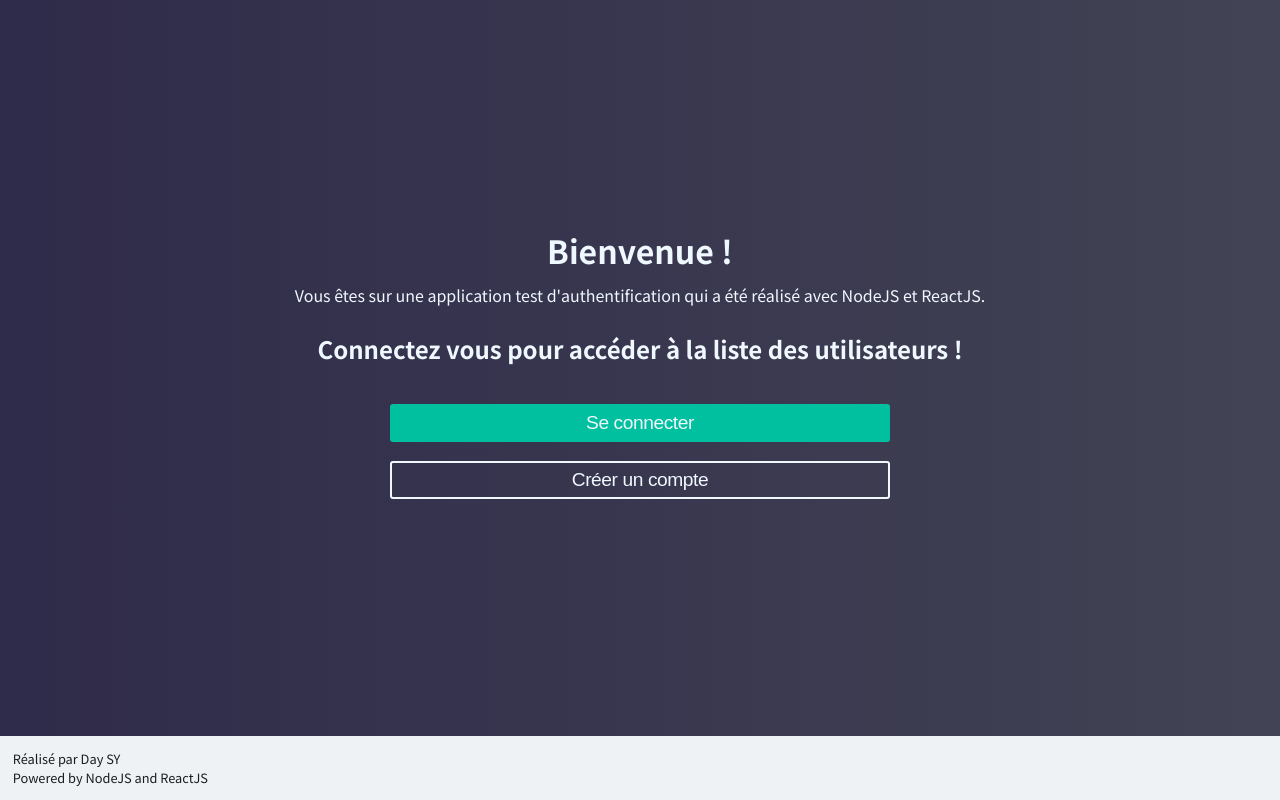
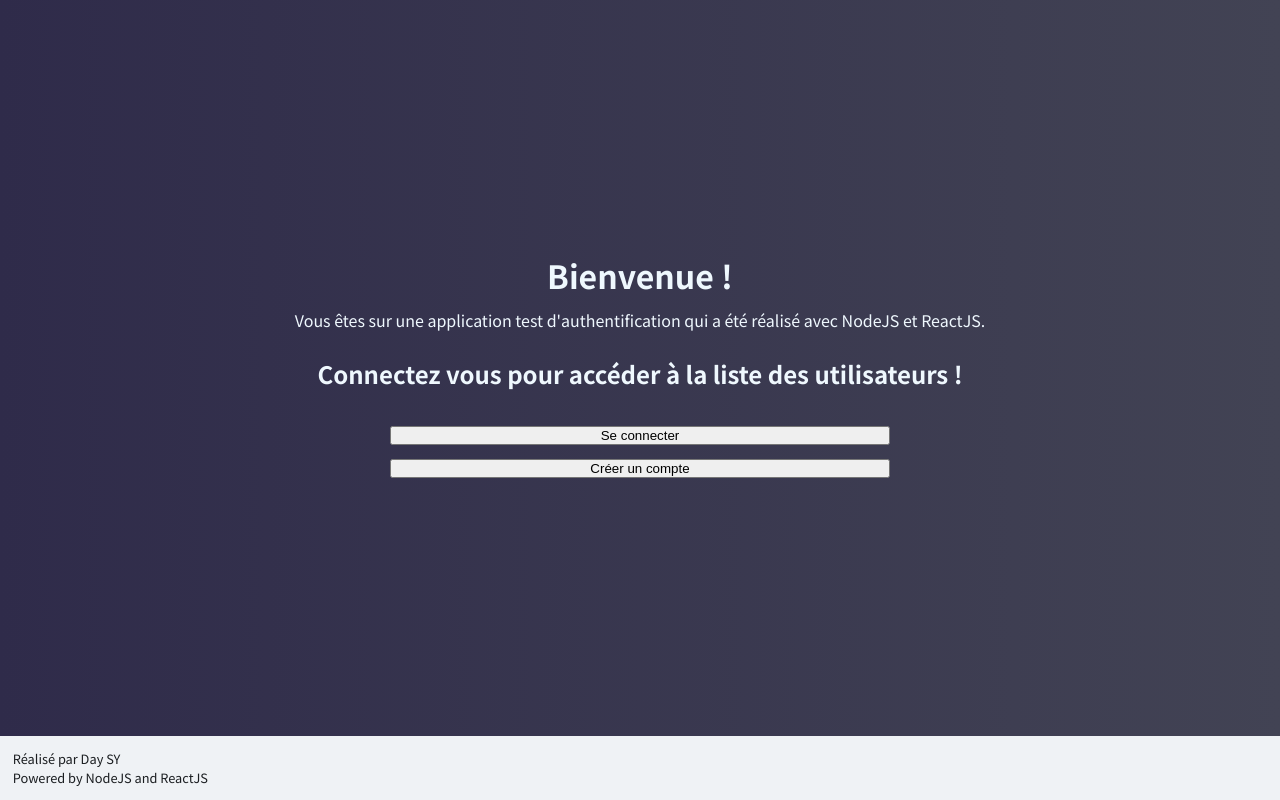
Before and after one commit to Day-101/auth-react-app, a React (Create React App) app: page / in a window 1280 px wide. Built offline with nearby package versions, Linux system fonts and the light colour scheme; no server answers.

Commit message:
refactor: move css to btn scss

```diff
--- a/src/components/Contexts/ThemeContext.scss
+++ b/src/components/Contexts/ThemeContext.scss
@@ -26,26 +26,3 @@ p{
 .txt-center {
   text-align: center;
 }
-.btn {
-  cursor: pointer;
-  text-align: center;
-  letter-spacing: -0.022em;
-  border: none;
-  border-radius: 3px;
-  padding: 8px 16px;
-  font-size: 1.2em;
-  margin: 0.5em 0;
-}
-
-.btn-outline {
-  background: none;
-  border: 2px solid $white;
-  color: $white;
-  padding: 6px 14px;
-}
-
-.btn-success {
-  color: $white !important;
-  background: $success !important;
-  border: none !important;
-}
```
